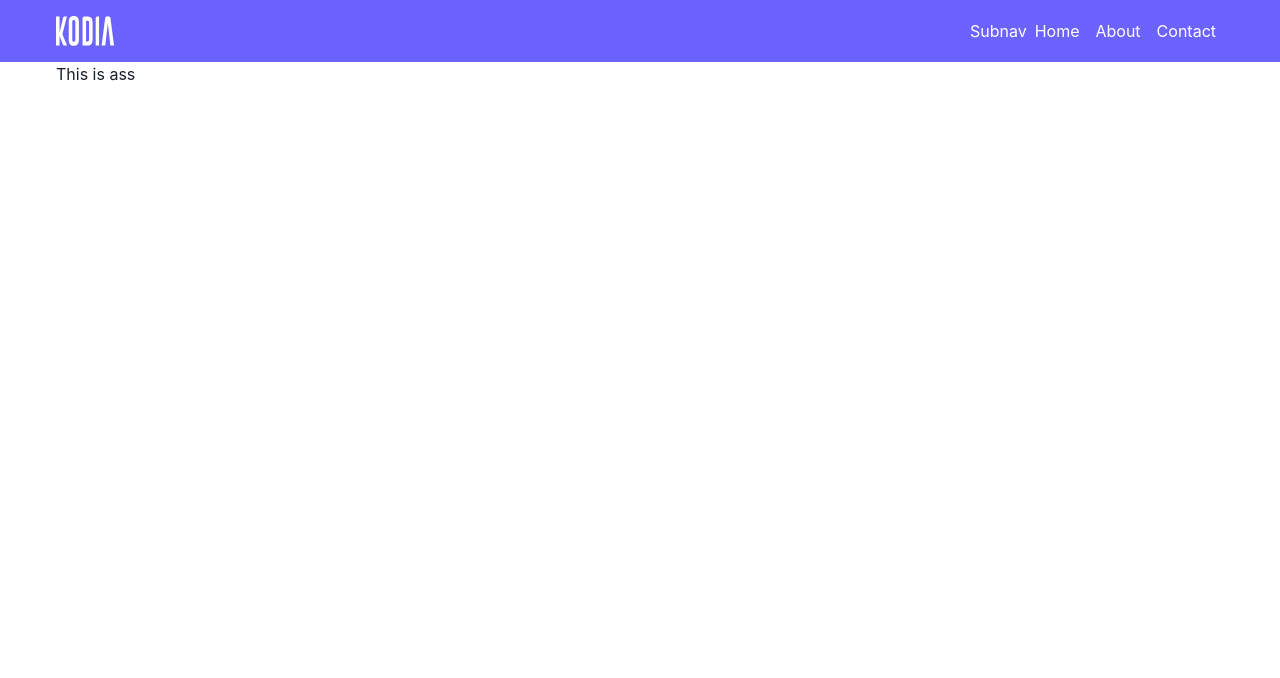
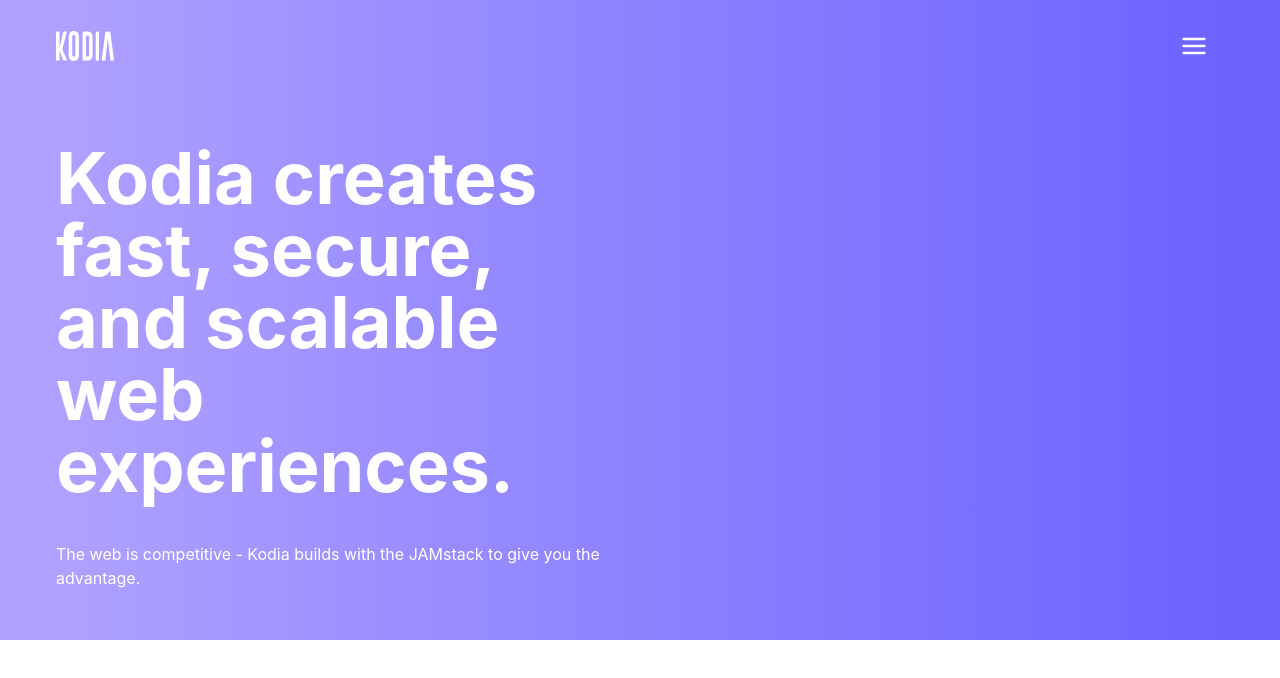
Before and after one commit to mikeytown19/gatsby-bare, a Gatsby site: page / in a window 1280 px wide. Built offline with nearby package versions, Linux system fonts and the light colour scheme; Gatsby itself is replaced by a stand-in of ours.

Commit message:
started adding home page

```diff
--- a/src/components/Header/index.jsx
+++ b/src/components/Header/index.jsx
@@ -5,7 +5,7 @@
 
 const Header = ({maxWidthProp}) => {
   return (
-    <Box bg="#6c63ff" w="100%" >
+    <Box bg="linear-gradient(to left,#6c63ff 4%,#afa2ff 97%)" w="100%" >
       <Nav  maxWidthProp={maxWidthProp}/>
     </Box>
   )
--- a/src/components/Layout.jsx
+++ b/src/components/Layout.jsx
@@ -15,11 +15,11 @@
 const Layout = ({children}) => {
   const width = "1200px"
   return (
-    <ChakraProvider theme={theme}>
+    <ChakraProvider theme={theme} >
       <Header maxWidthProp={width}/>
       <Container maxWidth={width}>
 
-      {children}
+        {children}
       </Container>
 
     </ChakraProvider>
--- a/src/components/Nav/MobileNav.jsx
+++ b/src/components/Nav/MobileNav.jsx
@@ -19,7 +19,7 @@
   close: { opacity: 0, x: "100%" },
 }
 
-const MobileNav = ({children, navData}) => {
+const MobileNav = ({navData}) => {
   console.log(navData)
   const [isOpen, setIsOpen] = useState(false)
   return (
@@ -28,14 +28,15 @@
         <HamburgerIcon color="white" boxSize={7}/>
       </Styled.Circle>
 
+    <Styled.Background  data-isOpen={isOpen}></Styled.Background>
     <Styled.Container
       initial={false}
       animate={isOpen ? "open" : "close"}
       variants={variants}
       transition={{type: "spring", mass: 0.5 }}
     >
-      <Styled.Circle onClick={() => setIsOpen(!isOpen)}  size="60px" bg="black" color="white">
-        <ArrowForwardIcon focusable={true} color="white" boxSize={7}/>
+      <Styled.Circle onClick={() => setIsOpen(!isOpen)}  size="30px" bg="black" color="white">
+        <ArrowForwardIcon focusable={true} color="white" boxSize={4}/>
       </Styled.Circle>
 
       <Flex mt={7} direction="column">
--- a/src/components/Nav/Nav.styles.js
+++ b/src/components/Nav/Nav.styles.js
@@ -13,6 +13,22 @@
   border-bottom-left-radius: 30px;
   border-top-left-radius: 30px;
   box-shadow: 0 0.3rem 1rem 0 rgba(0,0,0,0.1);
+  z-index: 2;
+`
+export const Background = styled(motion.div)`
+  display: none;
+
+  &[data-isOpen="true"] {
+    display: initial;
+    position: fixed;
+    width: 100%;
+    height: 100vh;
+    background-color: black;
+    z-index: 1;
+    top: 0;
+    opacity: .4;
+    left: 0;
+  }
 `
 
 export const Circle = styled(ChakraCirlce)`
--- a/src/components/Nav/index.jsx
+++ b/src/components/Nav/index.jsx
@@ -35,7 +35,7 @@
           />
 
         </Flex>
-        { isLargerThan1080 ? (
+        {/* { isLargerThan1080 ? (
         <Box>
           {navData && navData.map((item) =>
             item.subNav ?
@@ -45,12 +45,13 @@
           )
         }
         </Box>
-        ) : <MobileNav navData={navData}>
+        ) : */}
+         <MobileNav navData={navData}>
 
         </MobileNav>
 
 
-      }
+      {/* } */}
       </Flex>
     </Container>
 
--- a/src/pages/index.jsx
+++ b/src/pages/index.jsx
@@ -1,16 +1,21 @@
 import React from 'react'
 
-import { Box, Text } from "@chakra-ui/react";
+import { Box, Text, Heading } from "@chakra-ui/react";
 import {Layout, Container} from '../components'
 
 const index = () => {
   return (
-    <Layout>
-      This is ass
+  <Box bg="linear-gradient(to left,#6c63ff 4%,#afa2ff 97%)" w="100%">
+    <Layout >
 
-
-
+      <Box  py={50} maxW="50%">
+        <Heading  as="h1" size="4xl" color="white">
+          Kodia creates fast, secure, and scalable web experiences.
+        </Heading>
+        <Text as="h6" size="md" pt={10} color="white">The web is competitive - Kodia builds with the JAMstack to give you the advantage.</Text>
+      </Box>
     </Layout>
+  </Box>
   )
 }
 
```
